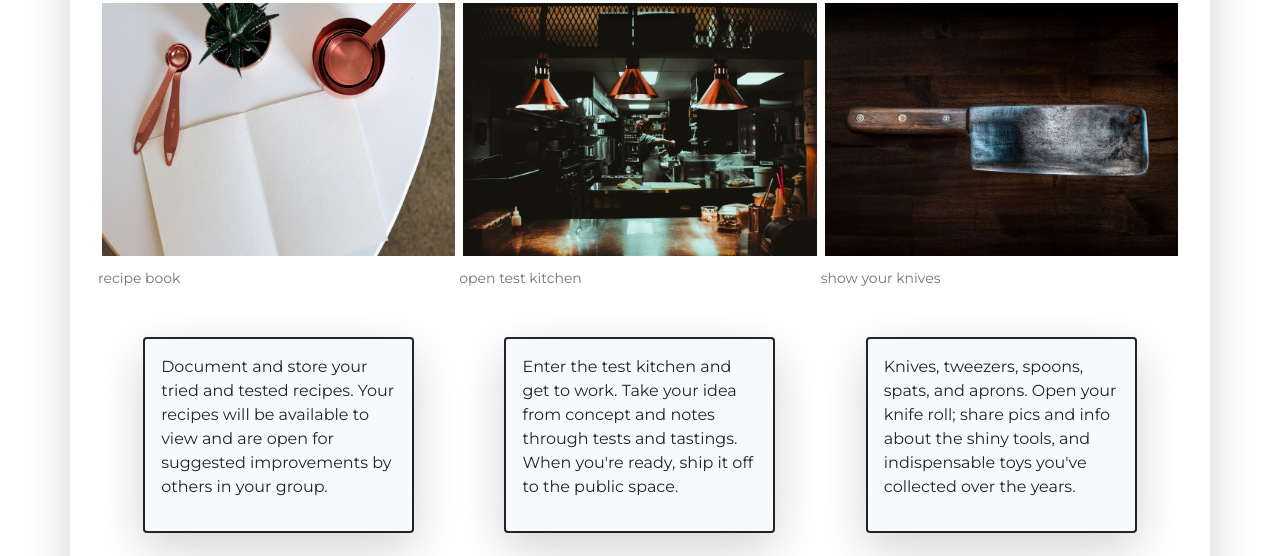
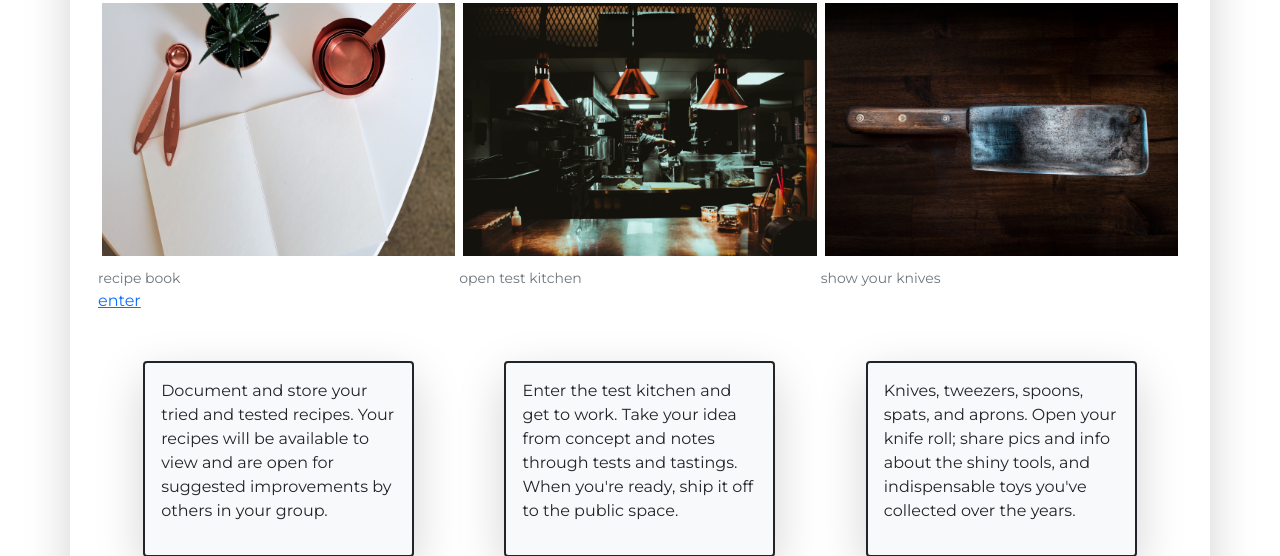
Before and after one commit to Jeff-Anderson-C/chef-swap, a Django app: template swap_app/templates/dash.html in a window 1280 px wide. Shown: the part 241-797 px from the top of the page. Run offline with Django 3.2, Linux system fonts and the light colour scheme; the template is opened without the code that fills it, so the values that code supplies are empty; parts of the project's set-up code (start-up, migrations or seed data) failed here and were passed over.

Commit message:
text enter

```diff
--- a/swap_app/templates/dash.html
+++ b/swap_app/templates/dash.html
@@ -47,6 +47,7 @@
                     <div>
                         <a href="/my_recipes"><img src="{% static 'img/recipe.jpg' %}" class="figure-img img-fluid rounded p-1" alt=""></a>
                         <figcaption class="figure-caption">recipe book</figcaption>
+                        <a href="/my_recipes">enter</a>
                     </div>
                     <div>
                         <a href="/test_kit"><img src="{% static 'img/kitchen.jpg' %}" class="figure-img img-fluid rounded p-1" alt=""></a>
```
Also changed, not shown: 3 other files.
